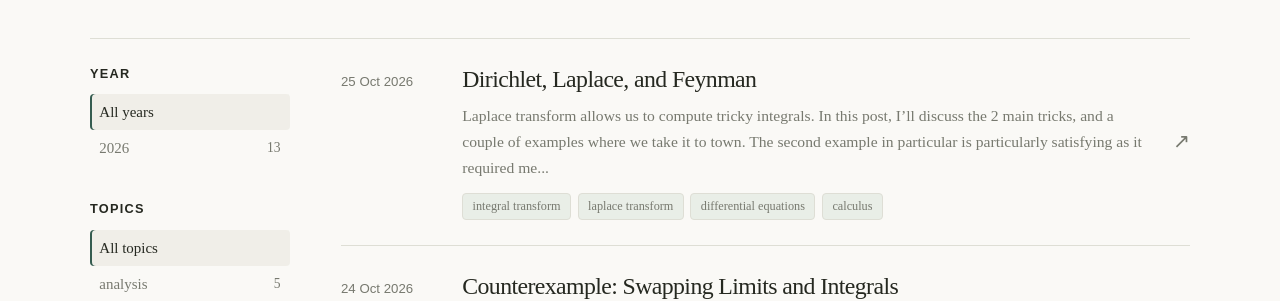
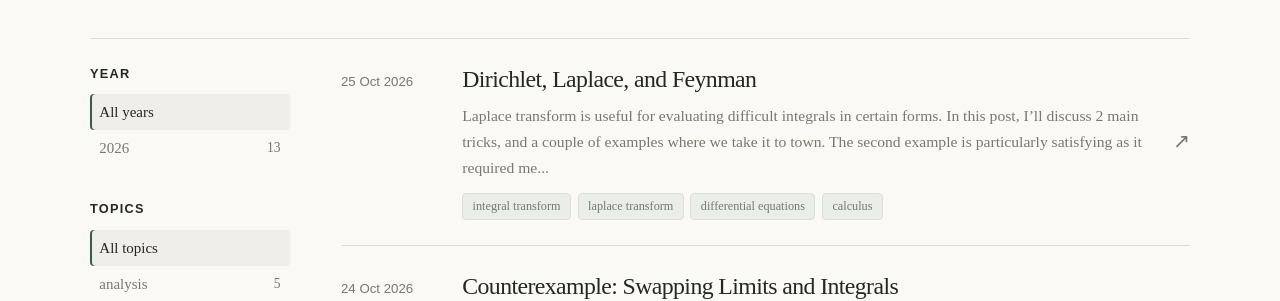
Before and after one commit to uselesstechjunks/maths, a Jekyll site: the page built from index.md, in a window 1280 px wide and 900 px high, scrolled down 363 px. Shown: the part 153-454 px from the top of the window. Built offline with Jekyll 4.4.1, drawn with Linux system fonts in a browser that asks for light colours; some web fonts are replaced; a script that is not in the unit is left out; part of the change alters nothing that is shown.

Commit message:
Update 2026-10-25-dirichlet-laplace-feynman.md

```diff
--- a/_posts/2026-10-25-dirichlet-laplace-feynman.md
+++ b/_posts/2026-10-25-dirichlet-laplace-feynman.md
@@ -9,12 +9,12 @@ tags:
   - differential equations
   - calculus
 ---
-Laplace transform allows us to compute tricky integrals. In this post, I'll discuss the 2 main tricks, and a couple of examples where we take it to town. The second example in particular is particularly satisfying as it required me to call upon the big guns - partial fractions, Laplace transform and Feynman's trick (differentiating under the integral sign/Leibniz rule).
+Laplace transform is useful for evaluating difficult integrals in certain forms. In this post, I'll discuss 2 main tricks, and a couple of examples where we take it to town. The second example is particularly satisfying as it required me to call upon the big guns - partial fractions, Laplace transform, Feynman's trick (differentiating under the integral sign/Leibniz rule), and ODE. I also noted one which should be solvable by the same tricks discussed here, and an example of another which looks similar but can't be solved with these.
 
 ### Bag of tricks
 {% assign related_post = site.posts | where: "slug", "laplace-derivative-integral" | first %}
 
-The first of the trick comes from the integral of the transform in target (this [post]({{ related_post.url | relative_url }}) contains some details on how to derive it from the first principle).
+The first of the trick comes from the integral of the transform (this [post]({{ related_post.url | relative_url }}) contains some details on how to derive this result from the first principle).
 
 $$
 \int\limits_0^\infty \frac{f(t)}{t}\mathrm{dt}=\int\limits_0^\infty F(\sigma)\mathrm{d\sigma}
@@ -22,52 +22,56 @@ $$
 
 The second trick generalises this, as the first trick is a special case involving the identify function (see below).
 
-In the first step, we need to identify a function in the integral that is a recognisable Laplace transform of some know function. For example, if we have integrals in the form
+For this, in the first step, we need to identify a function in the integral that is a recognisable Laplace transform of some function. For example, the integrals it applies to have the following form:
 
 $$
 \int\limits_0^\infty F(x)g(x)\mathrm{dx}
 $$
 
-we expand the Laplace integral formula
+We expand the Laplace integral formula:
 
 $$
 \int\limits_0^\infty F(x)g(x)\mathrm{dx}=\int\limits_0^\infty\left(\int\limits_0^\infty e^{-xt}f(t)\mathrm{dt}\right)g(x)\mathrm{dx}
 $$
 
-Now, for the next step, we swap the order of integrals using Fubini's theorem.
+Now, for the next step, we swap the order of integrals using Fubini's theorem:
 
 $$
 \int\limits_0^\infty\left(\int\limits_0^\infty e^{-xt}f(t)\mathrm{dt}\right)g(x)\mathrm{dx}=\int\limits_0^\infty\left(\int\limits_0^\infty e^{-xt}g(x)\mathrm{dx}\right)f(t)\mathrm{dt}=\int\limits_0^\infty G(t)f(t)\mathrm{dt}
 $$
 
 Some notes:
-- We have to be careful about when that's allowed, as there are some nuances. See [[link]] for some corner cases.
+- We have to be careful about when the swap is allowed. There are some nuances. See [[link]] for some corner cases.
 - To see why the first trick is a special case of this one, identifying that $1/x$ is the Laplace transform of $f(x)=1$ helps.
 
 ### Dirichlet Integral
+The first example we'll discuss is a famous one
+
 $$
 \int\limits_0^\infty\frac{\sin(x)}{x}\mathrm{dx}
 $$
 
-The integral rule can be directly used here to obtain the result as follows
+The first trick can be directly used here to obtain the result as shown here:
 
 $$
 \int\limits_0^\infty \frac{\sin(x)}{x}\mathrm{dx}=\int\limits_0^\infty \frac{\mathrm{ds}}{s^2+1}=\frac{\pi}{2}
 $$
 
 ### A Tricky Integral
+This one asks us to evaluate
+
 $$
 \int\limits_0^\infty\frac{\sin(x)}{x(x^2+1)}\mathrm{dx}
 $$
 
-Hint:
+Hints:
 First, apply partial fraction to obtain
 
 $$
 \frac{\sin(x)}{x(x^2+1)}=\left(\frac{1}{x}-\frac{x}{x^2+1}\right)\sin(x)
 $$
 
-The first part is a repeat from Dirichlet integral.
+The first part is a repeat from the Dirichlet integral.
 
 For the second part, we can apply the second trick here to get rid of the $x$ from the numerator.
 
@@ -75,7 +79,7 @@ $$
 I=\int\limits_0^\infty\frac{x\sin(x)}{x^2+1}\mathrm{dx}=\int\limits_0^\infty\sin(x)\left(\int\limits_0^\infty e^{-xy}\cos(y)\mathrm{dy}\right)\mathrm{dx}=\int\limits_0^\infty\cos(y)\left(\int\limits_0^\infty e^{-xy}\sin(x)\mathrm{dx}\right)\mathrm{dy}=\int\limits_0^\infty\frac{\cos(x)}{x^2+1}\mathrm{dx}
 $$
 
-Now, we can apply Feynman's trick.
+Now, we introduce a parameter to apply the Feynman's trick.
 
 $$
 I(t)=\int\limits_0^\infty\frac{\cos(tx)}{x^2+1}\mathrm{dx}=\int\limits_0^\infty\frac{x\sin(tx)}{x^2+1}\mathrm{dx}
@@ -93,7 +97,7 @@ $$
 I'(t)=\int\limits_0^\infty \frac{\partial }{\partial t}\left(\frac{\cos(tx)}{x^2+1}\right)\mathrm{dx}=-\int\limits_0^\infty\frac{x\sin(tx)}{x^2+1}\mathrm{dx}=-I(t)
 $$
 
-What we have here is a separable ODE, which can be solved directly.
+What we have here is a separable first-order ODE, which can be solved directly.
 
 $$
 \int\frac{I'(t)}{I(t)}=-1\implies I(t)=Ce^{-t}
@@ -105,20 +109,21 @@ $$
 I(1)=\int\limits_0^\infty\frac{\sin(x)}{x(x^2+1)}\mathrm{dx}=\frac{\pi}{2e}
 $$
 
-Therefore, what we have finally evaluates to
+Putting all of these together, we get
 
 $$
 \frac{\pi}{2}\left(1-\frac{1}{e}\right)
 $$
 
 ### A Few Follow Ups
-This should be doable using the tricks here.
+These should be doable using the tricks here. I'll edit this post when I splve these.
 
 $$
 \int\limits_0^\infty \frac{\sin^2(x)}{x^2}\mathrm{dx}=\frac{\pi}{2}
 $$
 
-This one looks similar but cannot be solved using Laplace transform alone. We need Lobachevsky's Dirichlet integral formula which I'll cover in a separate post.
+### Lobachevsky Dirichlet Integral
+This one looks similar but cannot be solved using these tricks. We need Lobachevsky's Dirichlet integral formula which I'll cover in a separate post.
 
 $$
 \int\limits_0^\infty \frac{\sin(x)}{x(1+\cos^2(x))}\mathrm{dx}=\frac{\pi}{2\sqrt{2}}
```
